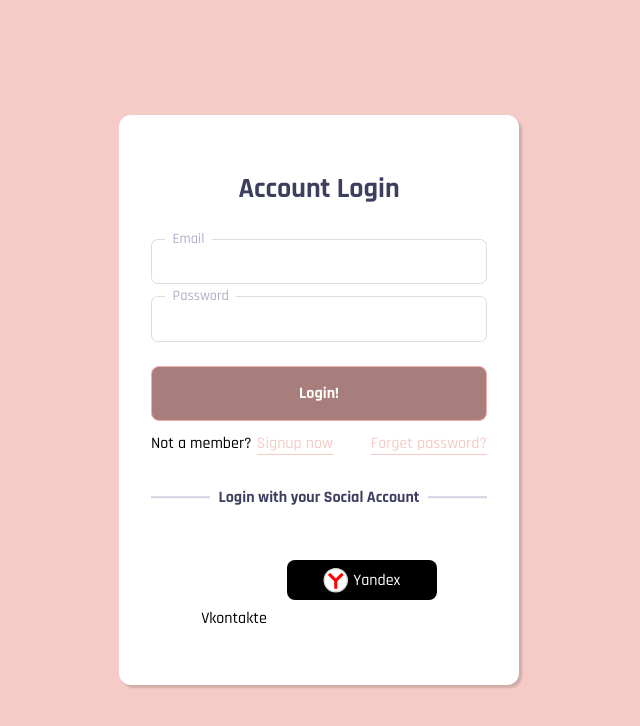
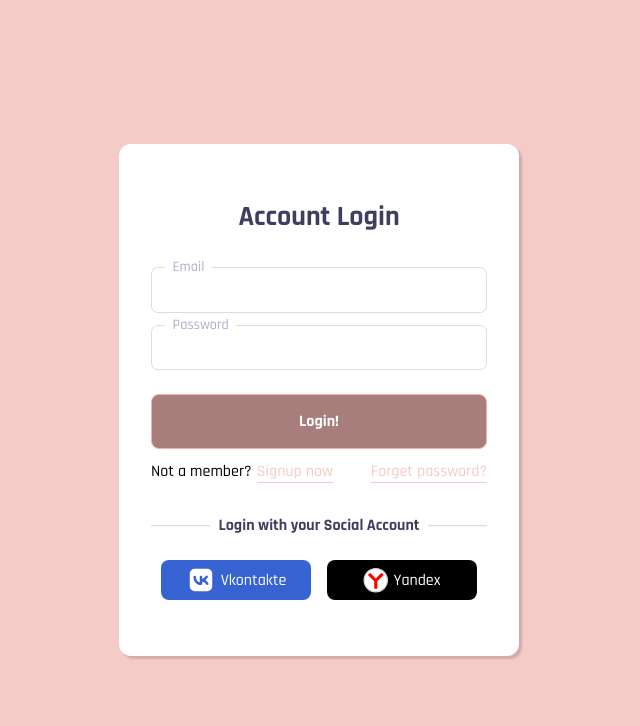
Before and after one commit to harr1er23/react-pocket-dictionary, a React (Create React App) app: page /auth in a window 1280 px wide. Shown: the top 726 px of the page, without its empty margins (321-961 px from the left). Built offline with nearby package versions, Linux system fonts and the light colour scheme; what react-vk-auth-window would draw is missing.

Commit message:
fix vk auth

```diff
--- a/src/components/Login/index.tsx
+++ b/src/components/Login/index.tsx
@@ -170,7 +170,7 @@ const Login: React.FC<LoginProps> = ({ setIsLogin }) => {
             {/* <Link to="/authByVk" className="facebook">
               <VkontacteIco /> Vkontakte
             </Link> */}
-            {<VKAuthButtonCustom vkId="51878430" callBack={authByVk} ><div><VkontacteIco /> Vkontakte</div></VKAuthButtonCustom>
+            {<VKAuthButtonCustom vkId="51878430" callBack={authByVk} ><a href="#" className="facebook"><VkontacteIco /> Vkontakte</a></VKAuthButtonCustom>
             }
             {/* <a href="https://oauth.vk.com/authorize?client_id=51878430&redirect_uri=https://react-pocket-dictionary.vercel.app/app/dictionary&scope=22&display=page" className="facebook">
               <VkontacteIco /> Vkontakte
```
